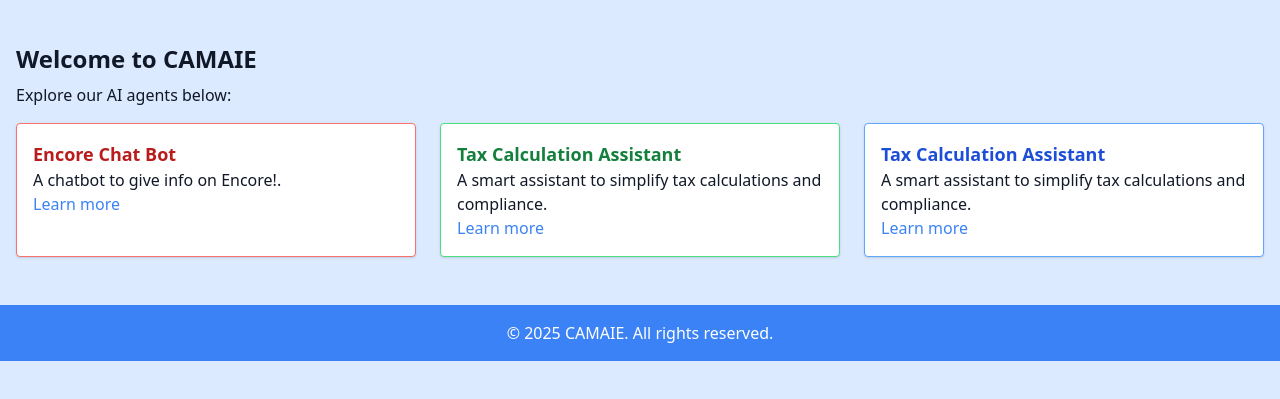
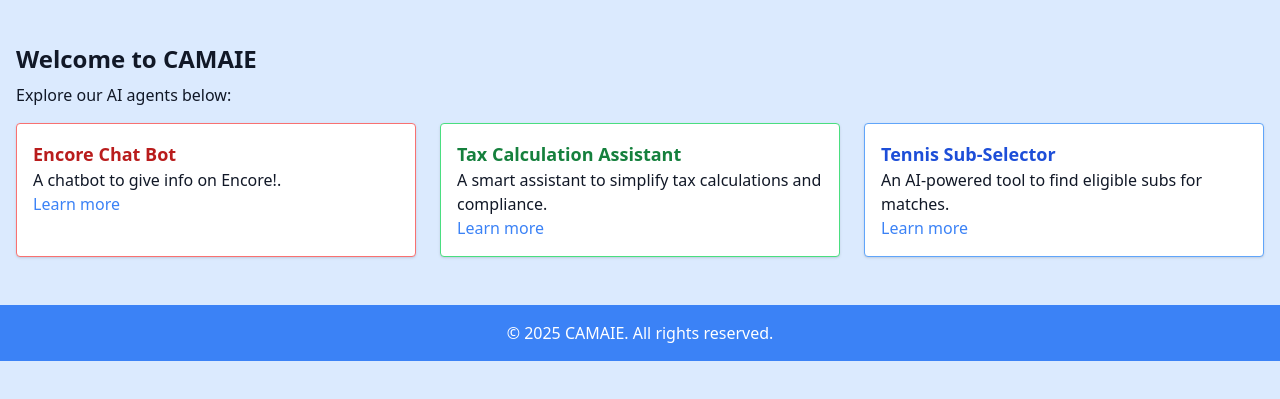
Before and after one commit to megan55555/CAMAIE, a website: page index.html in a window 1280 px wide. Shown: the part 65-464 px from the top of the page. Drawn offline with nearby package versions, Linux system fonts and the light colour scheme.

Commit message:
Update index.html

```diff
--- a/index.html
+++ b/index.html
@@ -36,8 +36,8 @@
                 <a href="tax.html" class="text-blue-500 hover:underline">Learn more</a>
             </div>
              <div class="bg-white p-4 rounded shadow border border-blue-400">
-                <h3 class="text-lg font-semibold text-blue-700">Tax Calculation Assistant</h3>
-                <p>A smart assistant to simplify tax calculations and compliance.</p>
+                <h3 class="text-lg font-semibold text-blue-700">Tennis Sub-Selector</h3>
+                <p>An AI-powered tool to find eligible subs for matches.</p>
                 <a href="tennis-sub-selector.html" class="text-blue-500 hover:underline">Learn more</a>
             </div>
         </div>
```
